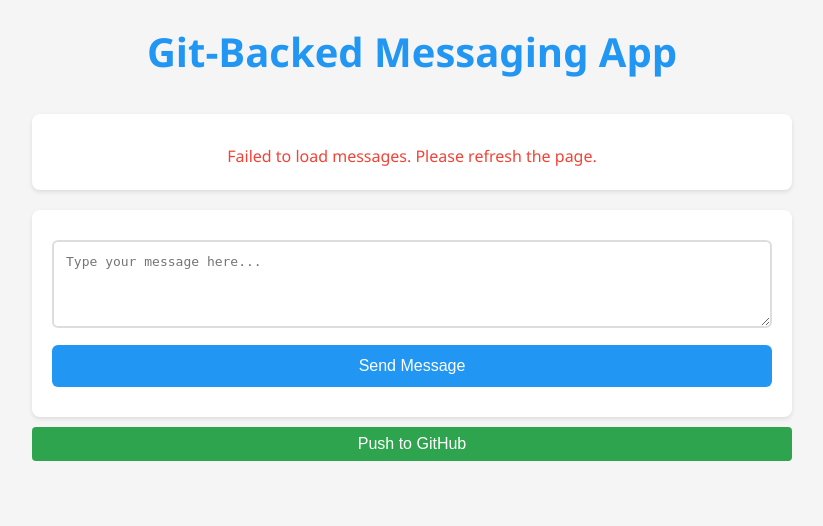
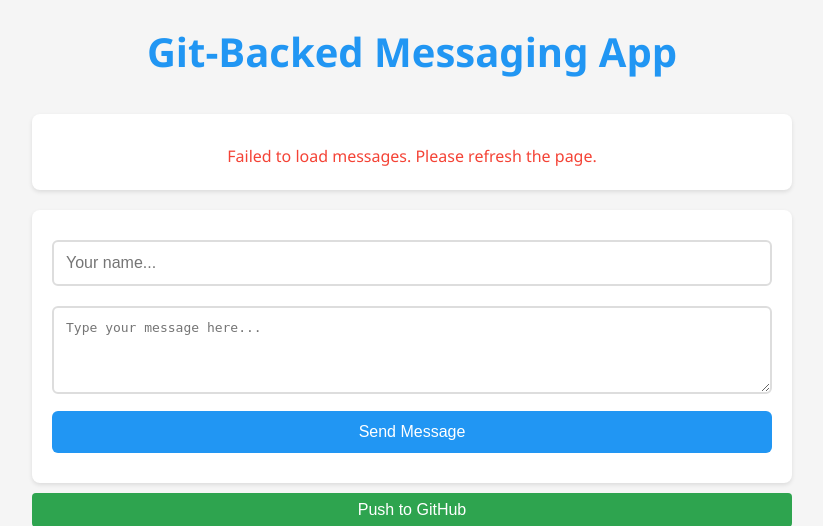
Before and after one commit to Gabriel-Benavidez/GroupChat, a Python web app: template templates/index.html in a window 1280 px wide. Shown: the top 526 px of the page, without its empty margins (228-1051 px from the left). Run offline with Jinja, Linux system fonts and the light colour scheme; the template is opened without the code that fills it, so the values that code supplies are empty.

Commit message:
Update repository

```diff
--- a/templates/index.html
+++ b/templates/index.html
@@ -158,6 +158,13 @@
     </div>
 
     <form id="messageForm">
+        <input
+            type="text"
+            id="authorName"
+            placeholder="Your name..."
+            maxlength="50"
+            style="width: 100%; padding: 12px; margin: 10px 0; border: 2px solid var(--border-color); border-radius: 6px; font-size: 1em;"
+        />
         <textarea
             id="messageContent"
             rows="4"
@@ -187,6 +194,8 @@
             if (isSubmitting) return;
 
             const content = messageContent.value.trim();
+            const author = document.getElementById('authorName').value.trim() || 'Anonymous';
+
             if (!content) {
                 showError('Please enter a message');
                 return;
@@ -200,11 +209,11 @@
                 const response = await fetch('/messages', {
                     method: 'POST',
                     headers: {
-                        'Content-Type': 'application/json',
+                        'Content-Type': 'application/json'
                     },
                     body: JSON.stringify({
                         content,
-                        timestamp: new Date().toISOString()
+                        author
                     })
                 });
 
@@ -252,7 +261,7 @@
                 messagesDiv.innerHTML = messages.map(msg => `
                     <div class="message">
                         <p>${escapeHtml(msg.content)}</p>
-                        <small>${formatDate(msg.timestamp)}</small>
+                        <small>By ${escapeHtml(msg.author)} on ${formatDate(msg.timestamp)}</small>
                     </div>
                 `).join('');
 
```
Also changed, not shown: database/messages.db.
